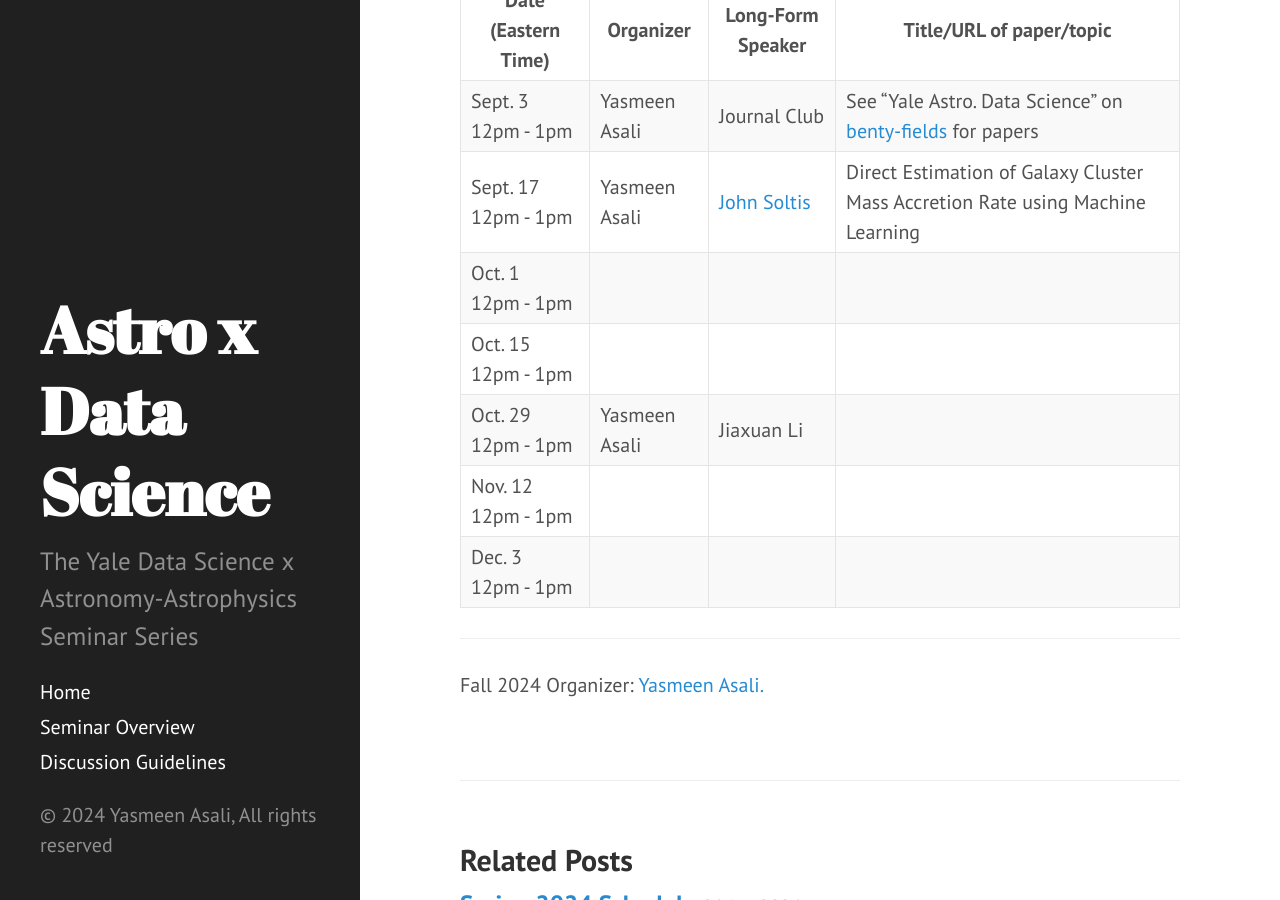
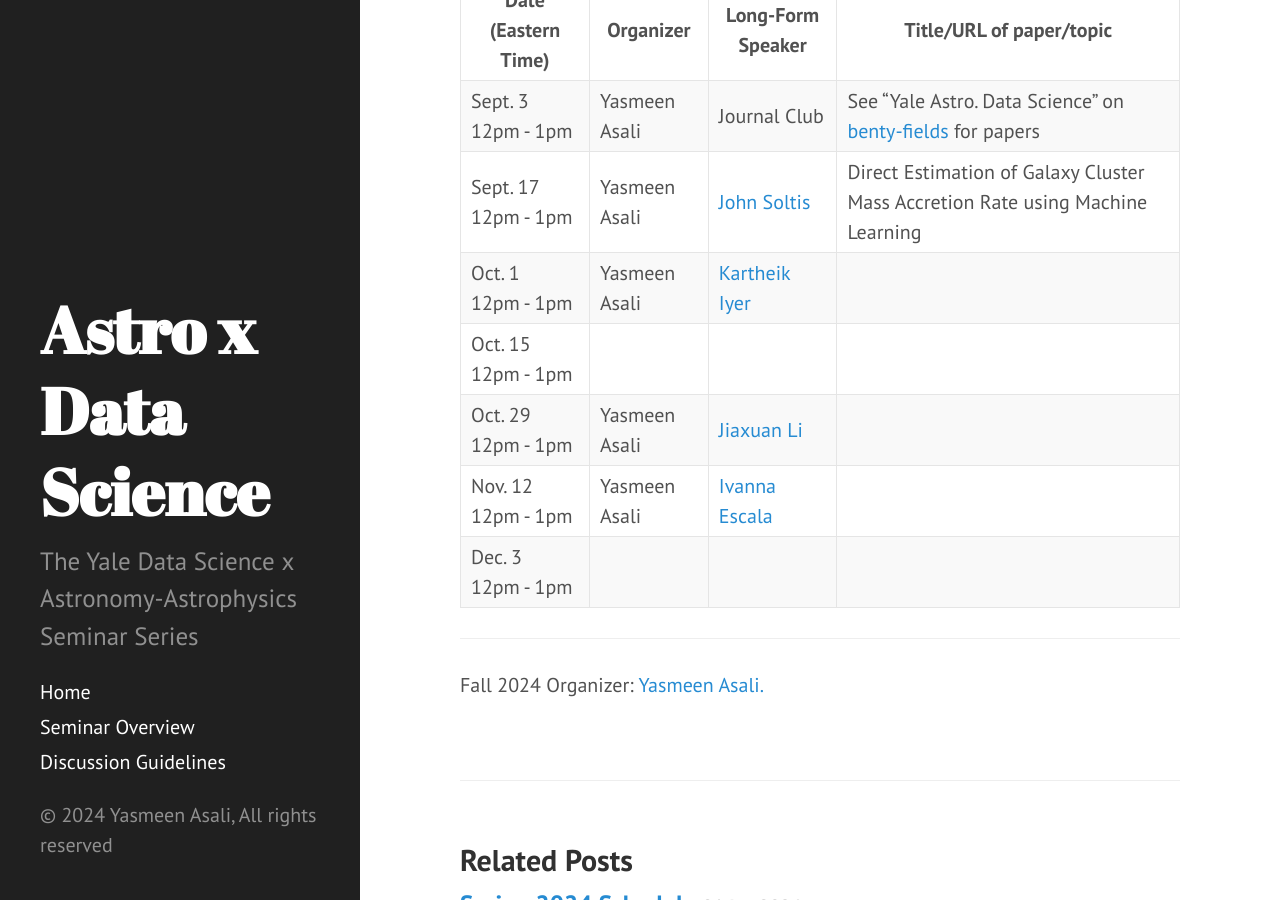
Before and after one commit to yale-dsaas/yale-dsaas.github.io, a Jekyll site: the page built from _posts/2024-08-01-fallschedule.md, in a window 1280 px wide and 900 px high, scrolled down 341 px. Built offline with Jekyll 4.4.1, drawn with Linux system fonts in a browser that asks for light colours.

Commit message:
Update 2024-08-01-fallschedule.md

```diff
--- a/_posts/2024-08-01-fallschedule.md
+++ b/_posts/2024-08-01-fallschedule.md
@@ -29,8 +29,8 @@ For Fall 2024, we will be organizing the seminar in hybrid mode. The zoom link w
     </tr>
     <tr>
       <td>Oct. 1<br>12pm - 1pm</td>
-      <td></td>
-      <td></td>
+      <td>Yasmeen Asali</td>
+      <td><a href="https://www.astro.columbia.edu/content/kartheik-iyer">Kartheik Iyer</a></td>
       <td></td>
     </tr>
     <tr>
@@ -42,13 +42,13 @@ For Fall 2024, we will be organizing the seminar in hybrid mode. The zoom link w
     <tr>
       <td>Oct. 29<br>12pm - 1pm</td>
       <td>Yasmeen Asali</td>
-      <td>Jiaxuan Li</td>
+      <td><a href="https://www.jiaxuanli.me/">Jiaxuan Li</a></td>
       <td></td>
     </tr>
     <tr>
       <td>Nov. 12<br>12pm - 1pm</td>
-      <td></td>
-      <td></td>
+      <td>Yasmeen Asali</td>
+      <td><a href="https://users.obs.carnegiescience.edu/iescala/">Ivanna Escala</a></td>
       <td></td>
     </tr>
     <tr>
```
